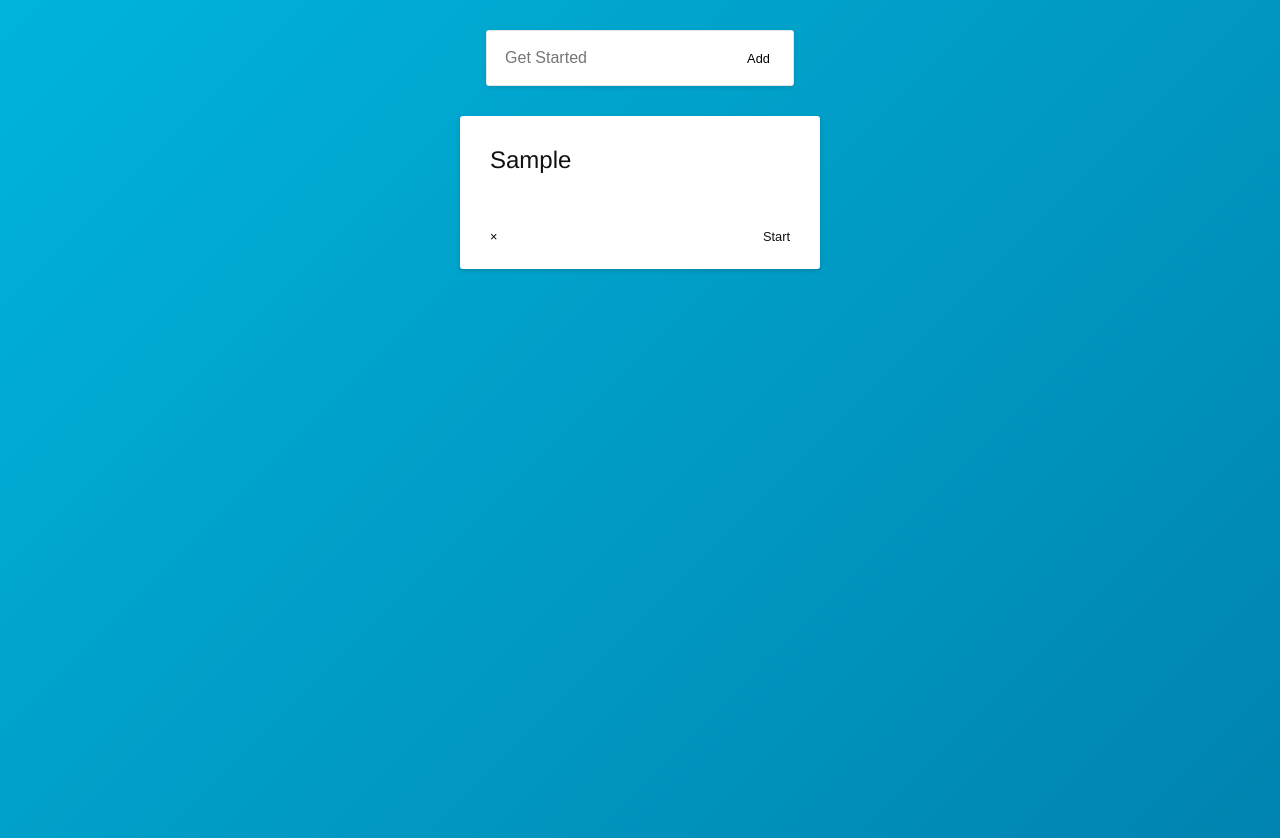
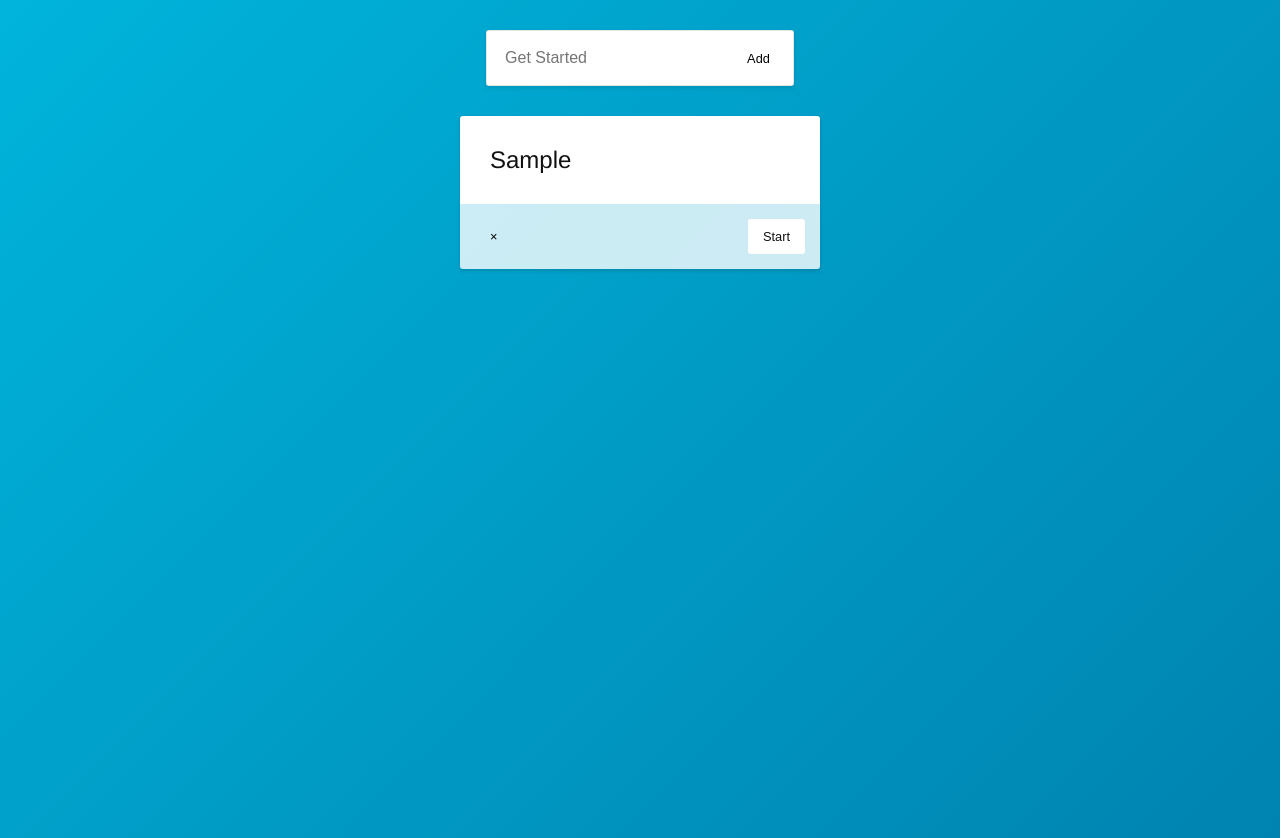
Before and after one commit to bcmdr/godo-vue-local, a Vue app: page / in a window 1280 px wide. Both pictures are taken after typing "Sample" into the empty fields and a click on the button "Add". Built offline with nearby package versions, Linux system fonts and the light colour scheme.

Commit message:
Update TaskItem.vue

```diff
--- a/src/components/TaskItem.vue
+++ b/src/components/TaskItem.vue
@@ -159,7 +159,7 @@ p {
   background: white;
 }
 .controls {
-  background: white;
+  background: rgba(255, 255, 255, 0.8);
 }
 .button--start {
   color: #111;
```
